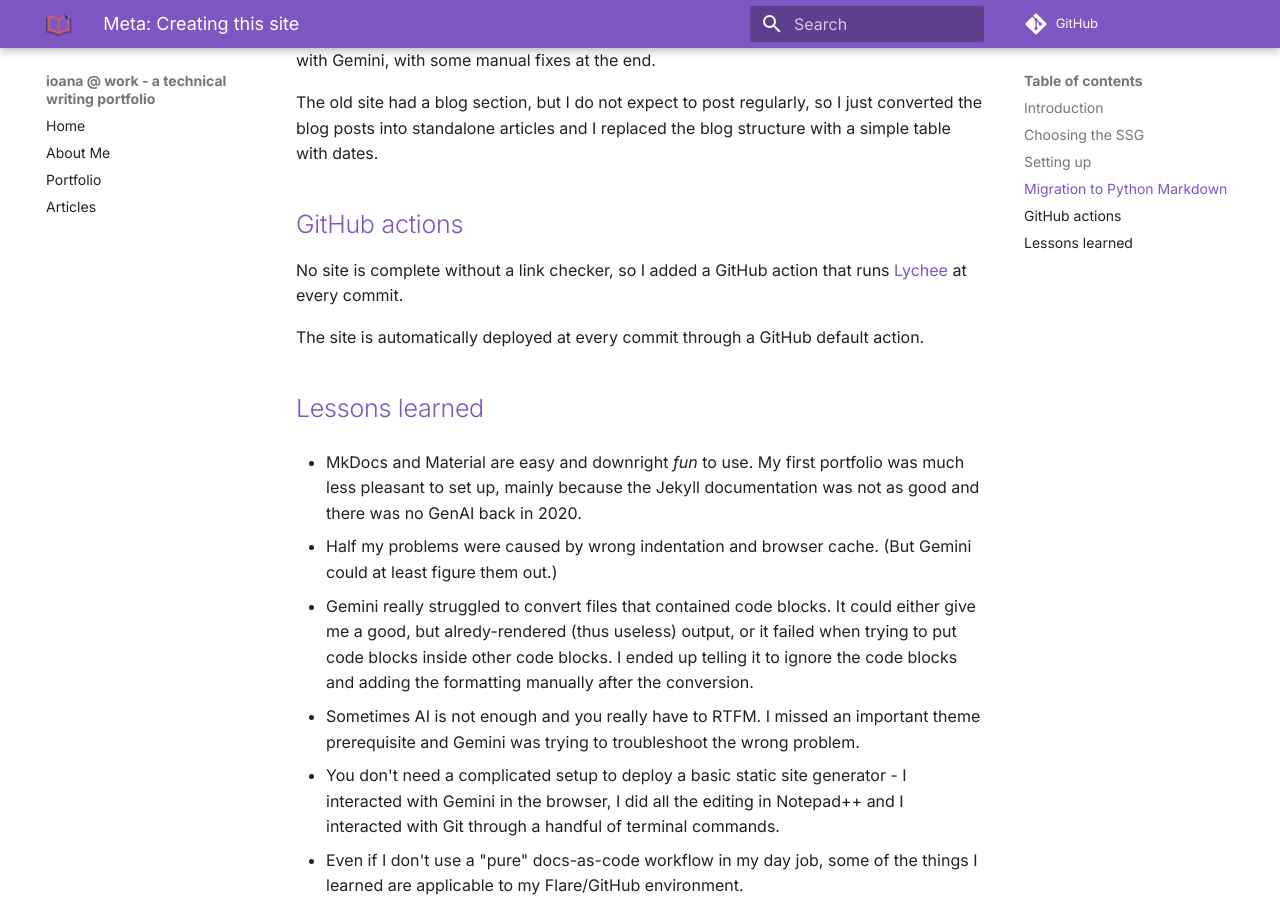
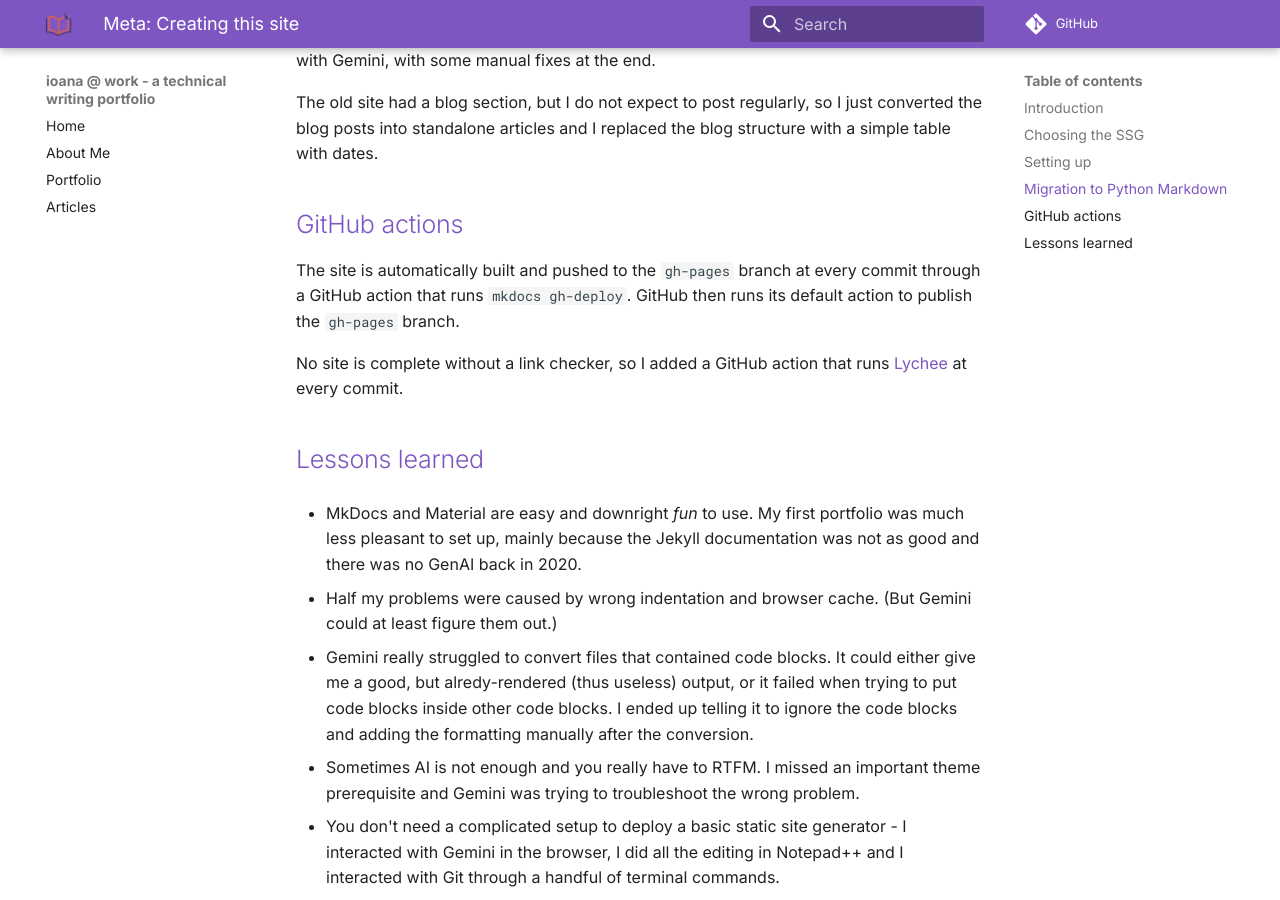
Before and after one commit to ioana-st/ioana.work, an MkDocs documentation site: the page built from docs/portfolio/meta-build-site.md, in a window 1280 px wide and 900 px high, scrolled down 1977 px. Built offline with MkDocs 1.6.1 and Material for MkDocs 9.7.7, drawn with Linux system fonts in a browser that asks for light colours; comment, search, counter and statistics services are not loaded.

Commit message:
add mkdocs gh-deploy GH action

```diff
--- a/docs/portfolio/meta-build-site.md
+++ b/docs/portfolio/meta-build-site.md
@@ -93,9 +93,10 @@
 The old site had a blog section, but I do not expect to post regularly, so I just converted the blog posts into standalone articles and I replaced the blog structure with a simple table with dates.
 ## GitHub actions
 
+The site is automatically built and pushed to the `gh-pages` branch at every commit through a GitHub action that runs `mkdocs gh-deploy`. GitHub then runs its default action to publish the `gh-pages` branch.
+
 No site is complete without a link checker, so I added a GitHub action that runs [Lychee](https://github.com/lycheeverse/lychee) at every commit.
 
-The site is automatically deployed at every commit through a GitHub default action.
 
 ## Lessons learned
 
```
Also changed, not shown: 1 other file.
